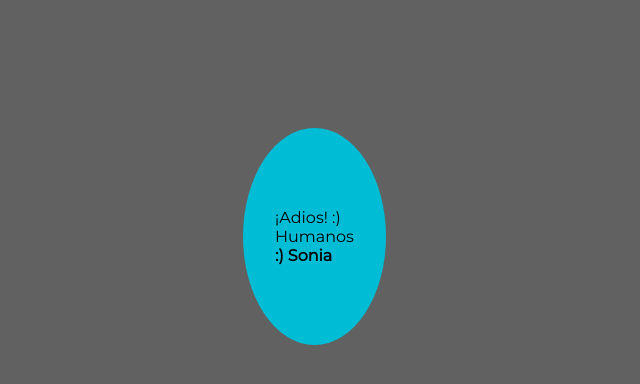
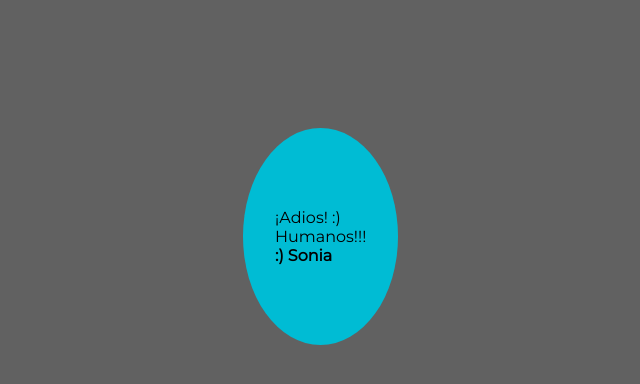
Before and after one commit to sonia23/PracticaCursos, a plain HTML site: page index.html in a window 1280 px wide. Shown: the whole page, without its empty margins (269-909 px from the left). Drawn offline with Linux system fonts and the light colour scheme.

Commit message:
Update index.html

```diff
--- a/index.html
+++ b/index.html
@@ -11,7 +11,7 @@
         <div id = "boxInside">
             ¡Adios! :)
             <br>
-            Humanos
+            Humanos!!!
             <br>
             <span>:)</span> <span>Sonia</span>
         </div>
```
